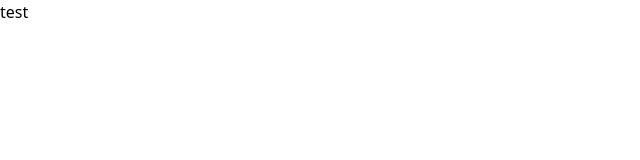
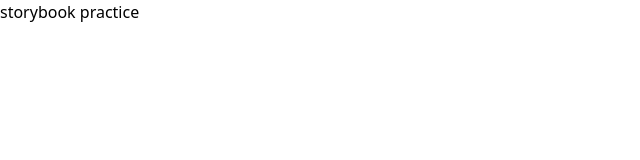
Before and after one commit to DecidedCard/practice-storybook, a Next.js app: page / in a window 1280 px wide. Shown: the top 160 px of the page, without its empty margins (0-640 px from the left). Built offline with nearby package versions, Linux system fonts and the light colour scheme.

Commit message:
[Docs] - 리드미 업데이트

```diff
--- a/src/app/page.tsx
+++ b/src/app/page.tsx
@@ -1,3 +1,5 @@
+import Input from "@/components/Input";
+
 export default function Home() {
-  return <div>test</div>;
+  return <div>storybook practice</div>;
 }
```
Also changed, not shown: 1 other file (tests, documents, lock files or other folders).
